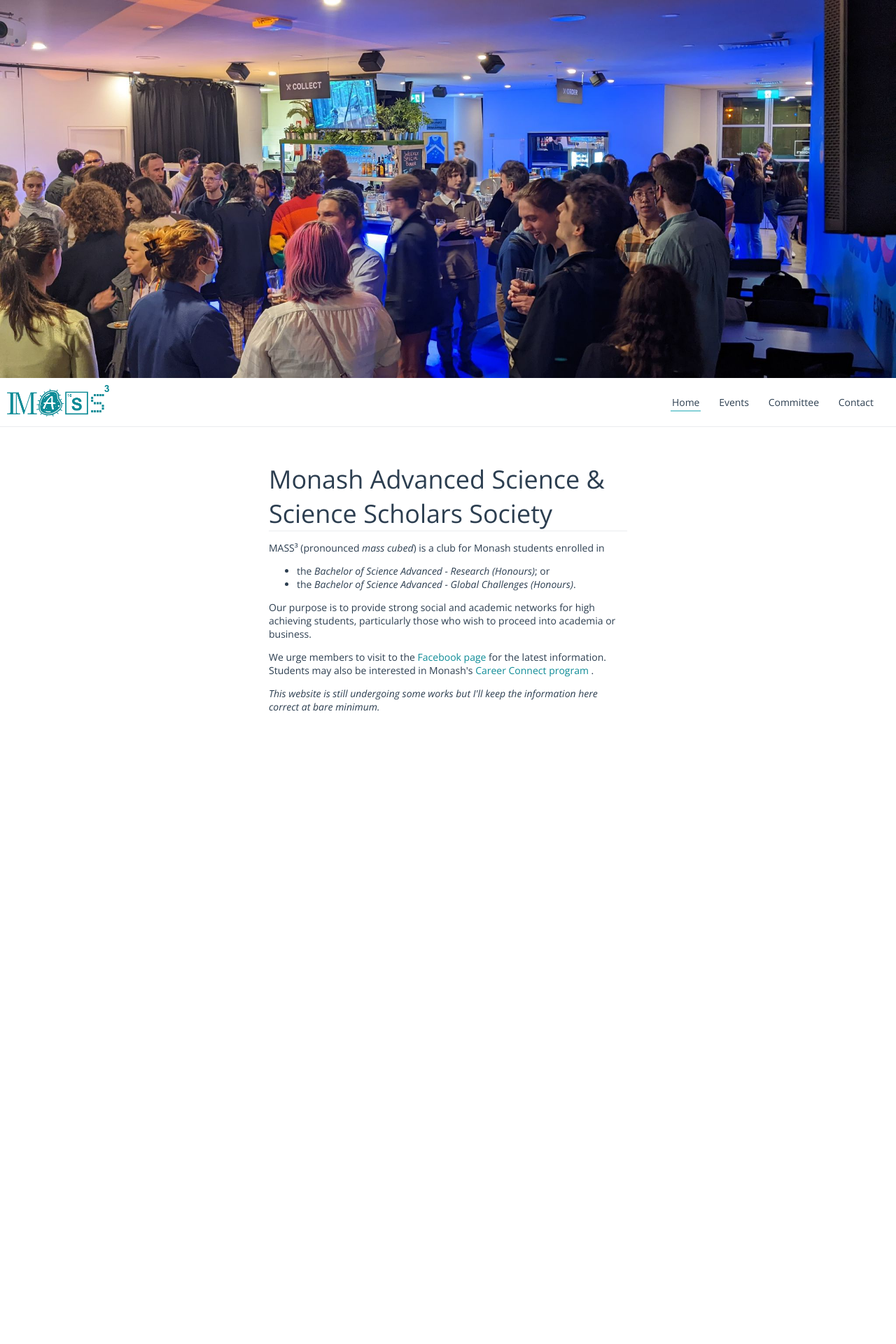
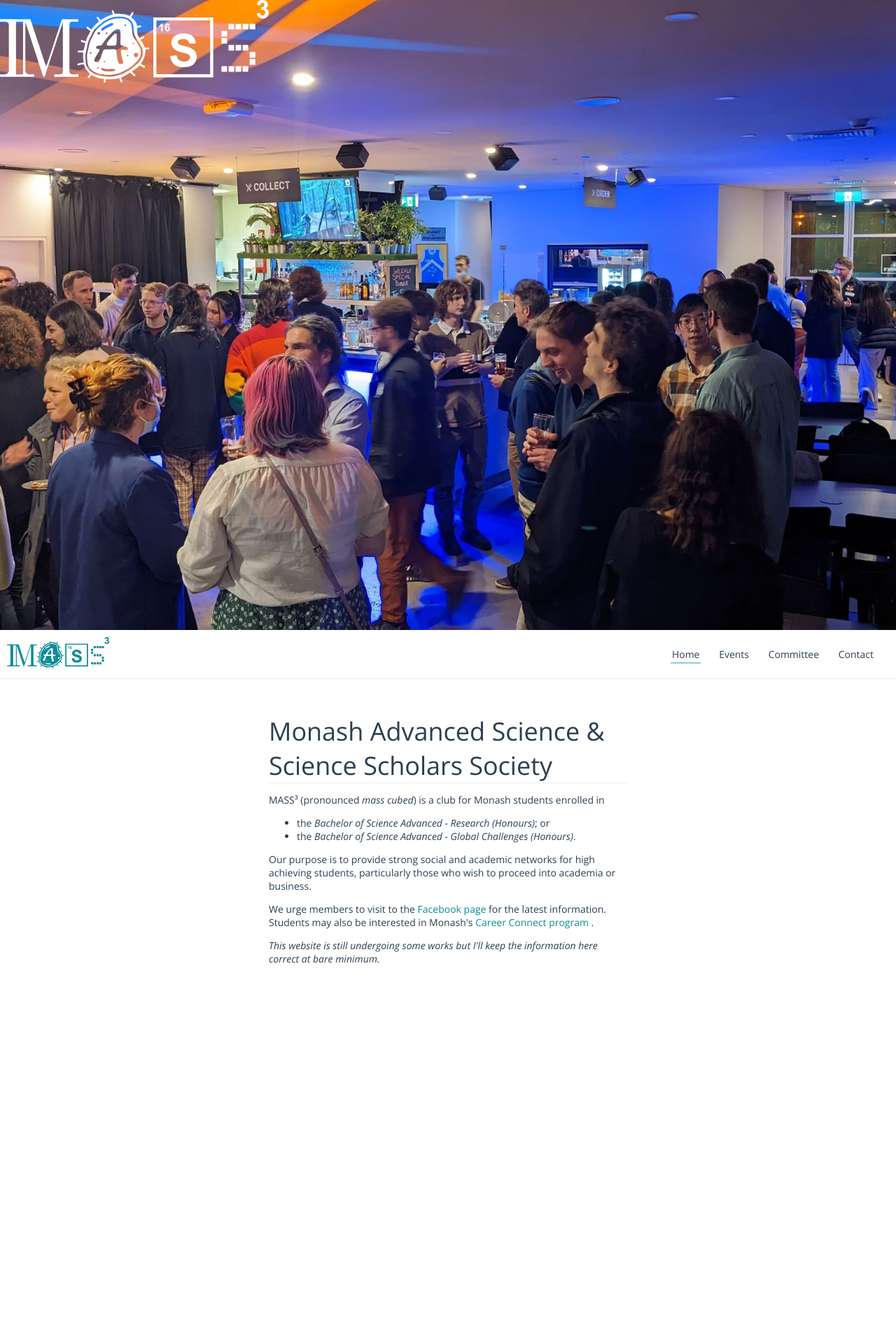
Before and after one commit to masscubed/masscubed.com, a Jekyll site: the page index.html, which Jekyll copies as it is, in a window 1280 px wide. Shown: the whole page at 70% size. Built offline with Jekyll 4.4.1, drawn with Linux system fonts in a browser that asks for light colours; before the commit the page ends 1560 px from its top, so only the background shows below that.

Commit message:
Added large logo

```diff
--- a/assets/style.css
+++ b/assets/style.css
@@ -118,11 +118,16 @@ figcaption {
 .banner {
   background-image: url('../assets/images/mixer2022.jpg');
   width: 100%;
-  min-height: 60%;
+  min-height: 100%;
   background-size: cover;
   background-attachment: fixed;
   background-repeat: no-repeat;
   background-position: center;
+}
+
+/* configuring logo on banner */
+.main-logo {
+  max-height: 300px;
 }
 
 /* pleasant */
--- a/index.html
+++ b/index.html
@@ -13,6 +13,10 @@
   </head>
   <body>
     <div class="banner">
+      <img class="main-logo"
+        src="assets/images/logo-white.svg"
+        alt="Academix Mixer 2022"
+        href="">
     </div>
     <header class="nav-bar bottom-horizontal">
       <a href="">
```
